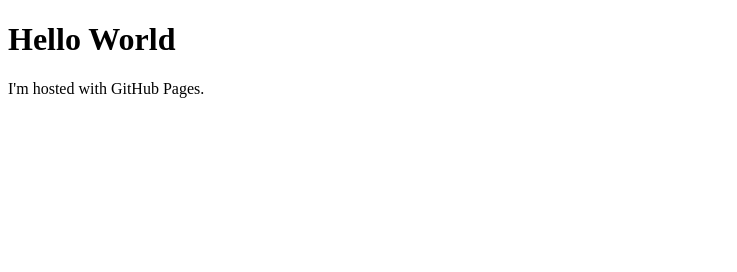
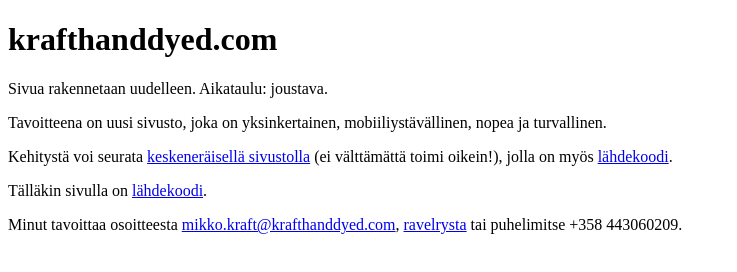
Before and after one commit to krafthanddyed/krafthanddyed.github.io, a plain HTML site: page index.html in a window 1280 px wide. Shown: the whole page, without its empty margins (0-737 px from the left). Drawn offline with Linux system fonts and the light colour scheme.

Commit message:
index with info (#1)

```diff
--- a/index.html
+++ b/index.html
@@ -1,7 +1,38 @@
 <!DOCTYPE html>
 <html>
+<head>
+<meta charset="UTF-8">
+</head>
 <body>
-<h1>Hello World</h1>
-<p>I'm hosted with GitHub Pages.</p>
+<h1>krafthanddyed.com</h1>
+
+<p>Sivua rakennetaan uudelleen. Aikataulu: joustava.</p>
+
+<p>Tavoitteena on uusi sivusto, joka on yksinkertainen, mobiiliystävällinen, nopea ja turvallinen.<p>
+
+<p>Kehitystä voi seurata <a href="https://mikkokraft.github.io">keskeneräisellä sivustolla</a> (ei välttämättä toimi oikein!),
+jolla on myös <a href="https://github.com/mikkokraft/mikkokraft.github.io">lähdekoodi</a>.</p>
+
+<p>Tälläkin sivulla on <a href="https://github.com/krafthanddyed/krafthanddyed.github.io">lähdekoodi</a>.</p>
+
+<p>Minut tavoittaa osoitteesta
+<script language="JavaScript">
+var username = "mikko.kraft";
+var hostname = "krafthanddyed.com";
+var linktext = username + "@" + hostname ;
+document.write("<a href='" + "mail" + "to:" + username + "@" + hostname + "'>" + linktext + "</a>");
+</script>,
+
+<a href="http://www.ravelry.com/people/krafthanddyed"> ravelrysta</a> tai
+
+puhelimitse
+
+<script language="JavaScript">
+var country = "+358";
+var number = "443060209";
+var text = country + " " + number ;
+document.write(text);
+</script>.</p>
+
 </body>
 </html>
```
